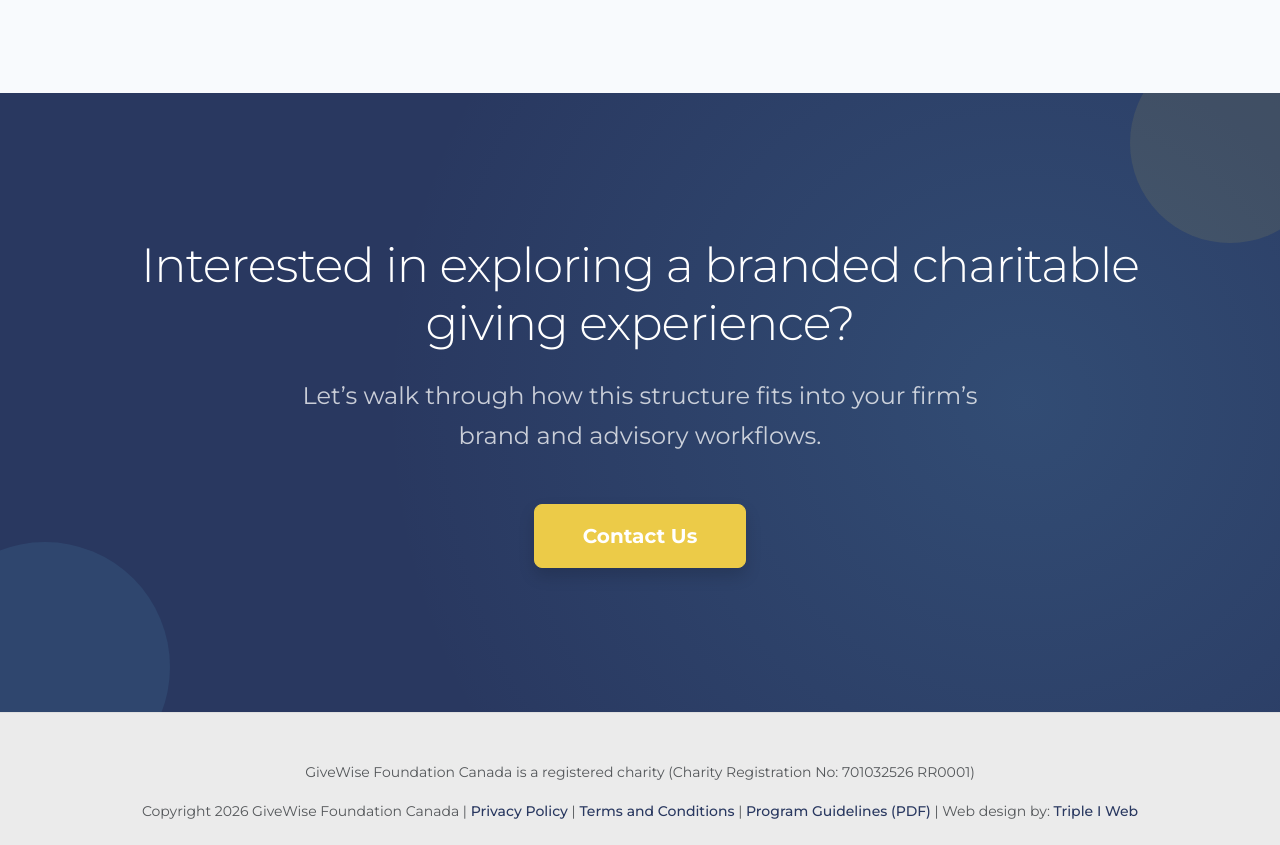
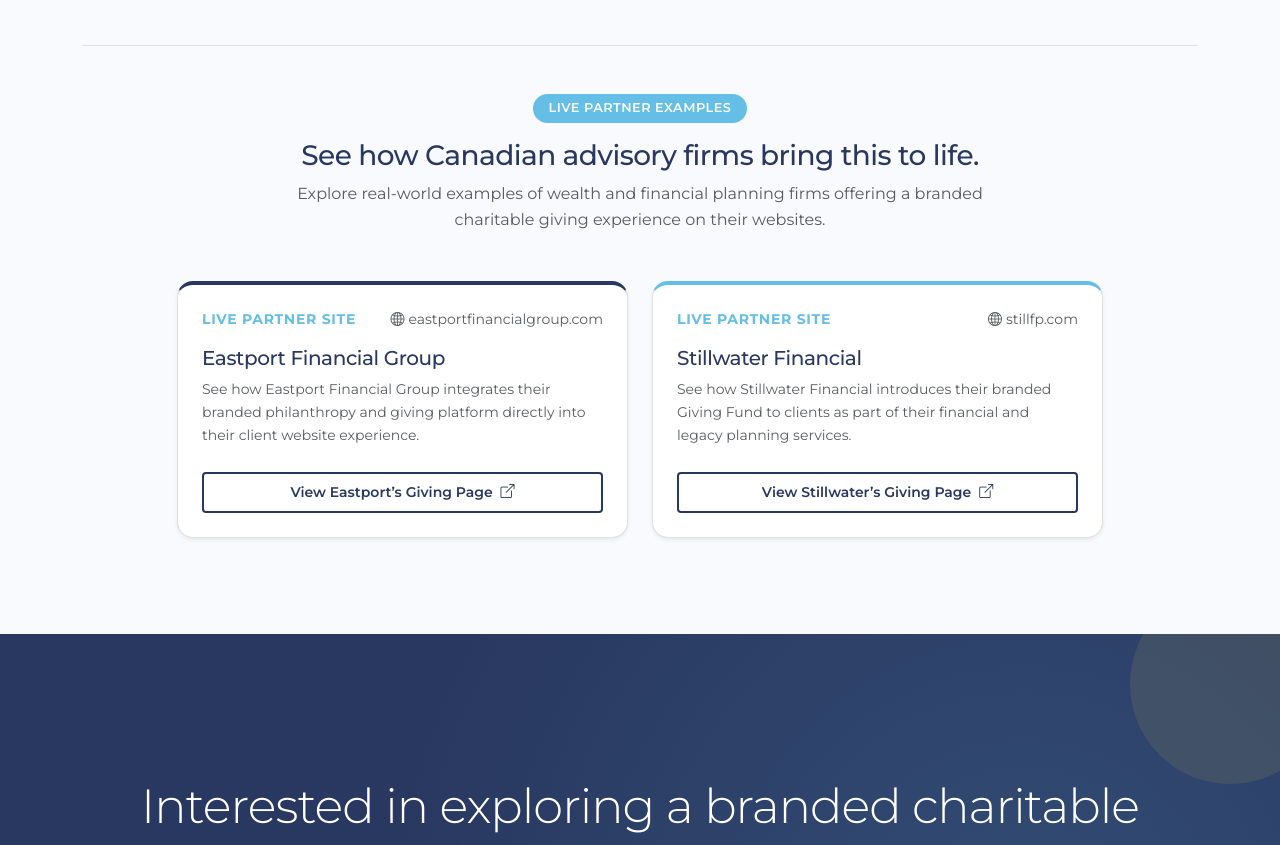
Before and after one commit to FlightPathMgmt/givewise-whitelabel, a website built with Vite: page index.html in a window 1280 px wide. Shown: the part 5318-6163 px from the top of the page. Built offline with nearby package versions, Linux system fonts and the light colour scheme.

Commit message:
Add Live Partner Examples showcase for Eastport Financial Group and Stillwater Financial

```diff
--- a/index.html
+++ b/index.html
@@ -386,6 +386,51 @@
                         </div>
                     </div>
                 </div>
+
+                <!-- 🔹 LIVE PARTNER EXAMPLES -->
+                <div class="mt-5 pt-5 border-top">
+                    <div class="row justify-content-center text-center mb-4">
+                        <div class="col-lg-8">
+                            <span class="badge rounded-pill bg-cyan text-white px-3 py-2 mb-3 fw-semibold" style="font-size: 0.8rem; letter-spacing: 0.04em; text-transform: uppercase;">Live Partner Examples</span>
+                            <h3 class="h3 text-navy mb-2">See how Canadian advisory firms bring this to life.</h3>
+                            <p class="text-muted mb-0">Explore real-world examples of wealth and financial planning firms offering a branded charitable giving experience on their websites.</p>
+                        </div>
+                    </div>
+
+                    <div class="row g-4 justify-content-center mt-2">
+                        <div class="col-md-6 col-lg-5">
+                            <div class="bg-white p-4 rounded-4 shadow-sm border h-100 d-flex flex-column justify-content-between" style="border-top: 4px solid var(--gw-navy) !important;">
+                                <div>
+                                    <div class="d-flex align-items-center justify-content-between mb-3">
+                                        <span class="small fw-bold text-cyan text-uppercase" style="letter-spacing: 0.05em;">Live Partner Site</span>
+                                        <span class="text-muted small"><i class="bi bi-globe2 me-1"></i>eastportfinancialgroup.com</span>
+                                    </div>
+                                    <h4 class="h5 text-navy mb-2">Eastport Financial Group</h4>
+                                    <p class="small text-muted mb-4">See how Eastport Financial Group integrates their branded philanthropy and giving platform directly into their client website experience.</p>
+                                </div>
+                                <div>
+                                    <a href="https://www.eastportfinancialgroup.com/give-philanthropy/your-giving-platform" target="_blank" rel="noopener noreferrer" class="btn btn-outline-navy btn-sm px-4 py-2 w-100">View Eastport’s Giving Page <i class="bi bi-box-arrow-up-right ms-1"></i></a>
+                                </div>
+                            </div>
+                        </div>
+
+                        <div class="col-md-6 col-lg-5">
+                            <div class="bg-white p-4 rounded-4 shadow-sm border h-100 d-flex flex-column justify-content-between" style="border-top: 4px solid var(--gw-cyan) !important;">
+                                <div>
+                                    <div class="d-flex align-items-center justify-content-between mb-3">
+                                        <span class="small fw-bold text-cyan text-uppercase" style="letter-spacing: 0.05em;">Live Partner Site</span>
+                                        <span class="text-muted small"><i class="bi bi-globe2 me-1"></i>stillfp.com</span>
+                                    </div>
+                                    <h4 class="h5 text-navy mb-2">Stillwater Financial</h4>
+                                    <p class="small text-muted mb-4">See how Stillwater Financial introduces their branded Giving Fund to clients as part of their financial and legacy planning services.</p>
+                                </div>
+                                <div>
+                                    <a href="https://www.stillfp.com/giving-fund" target="_blank" rel="noopener noreferrer" class="btn btn-outline-navy btn-sm px-4 py-2 w-100">View Stillwater’s Giving Page <i class="bi bi-box-arrow-up-right ms-1"></i></a>
+                                </div>
+                            </div>
+                        </div>
+                    </div>
+                </div>
             </div>
         </section>
 
```
